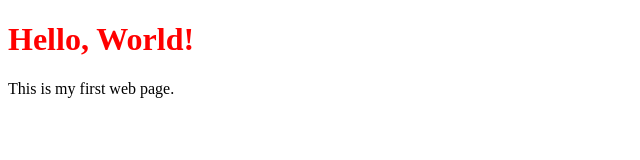
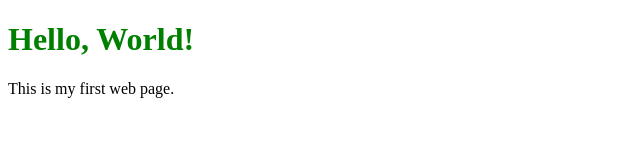
Before and after one commit to tanker428/example, a plain HTML site: page index.html in a window 1280 px wide. Shown: the whole page, without its empty margins (0-640 px from the left). Drawn offline with Linux system fonts and the light colour scheme.

Commit message:
conflictの修正

```diff
--- a/index.html
+++ b/index.html
@@ -4,7 +4,7 @@
     <title>My First Web Page</title>
 </head>
 <body>
-    <h1 style="color: red;">Hello, World!</h1>
+    <h1 style="color: green;">Hello, World!</h1>
     <p>This is my first web page.</p>
 </body>
 </html>
```
